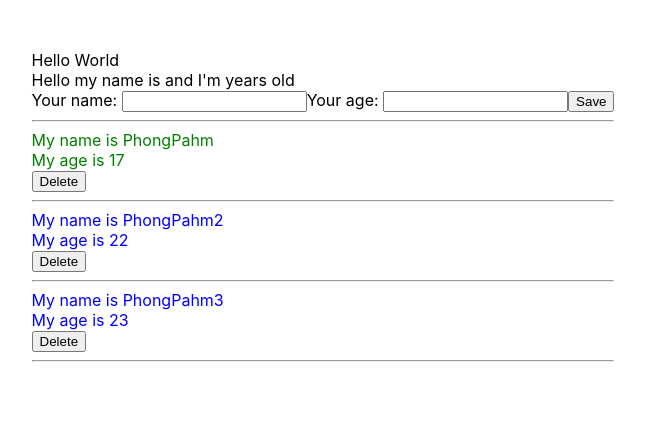
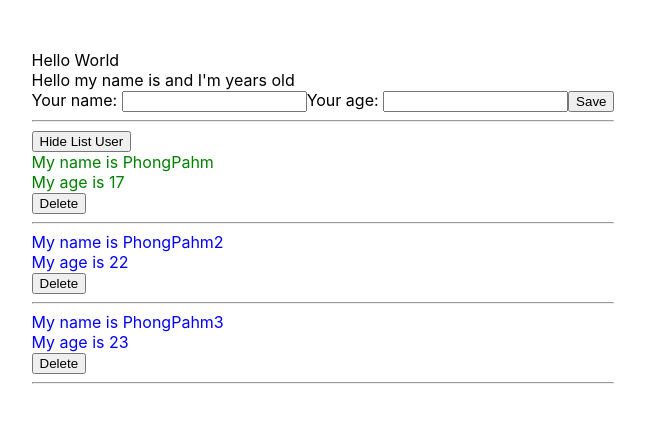
Before and after one commit to PhongPahmm/react-test, a React (Create React App) app: page / in a window 1280 px wide. Shown: the top 422 px of the page, without its empty margins (317-962 px from the left). Built offline with nearby package versions, Linux system fonts and the light colour scheme.

Commit message:
react hook

```diff
--- a/src/components/DisplayInfo.js
+++ b/src/components/DisplayInfo.js
@@ -1,4 +1,4 @@
-import React from "react";
+import React, { useState } from "react";
 import './DisplayInfo.scss'
 import logo from './../logo.svg'
 
@@ -34,12 +34,19 @@
 
 const DisplayInfo = (props) => {
     const { listUsers } = props
+    const [isShowHideListUser, setShowHideListUser] = useState(true)
 
-    console.log(listUsers)
+    const handleShowHideListUser = () => {
+        setShowHideListUser(!isShowHideListUser)
+    }
     return (
         <div className="display-infor-container">
-
-            {true &&
+            <div>
+                <button onClick={() => handleShowHideListUser()}>
+                    {isShowHideListUser === true ? "Hide List User" : "Show List User"}
+                </button>
+            </div>
+            {isShowHideListUser &&
                 <>
                     {listUsers.map((user, index) => {
                         return (
```
